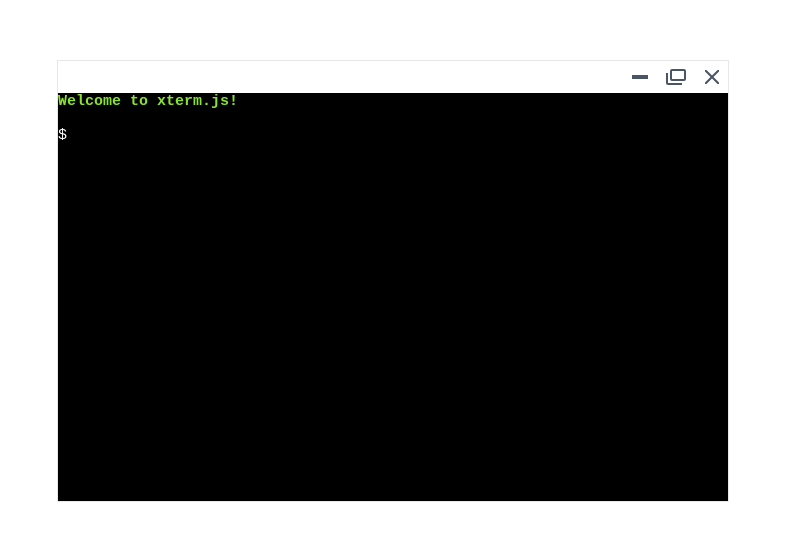
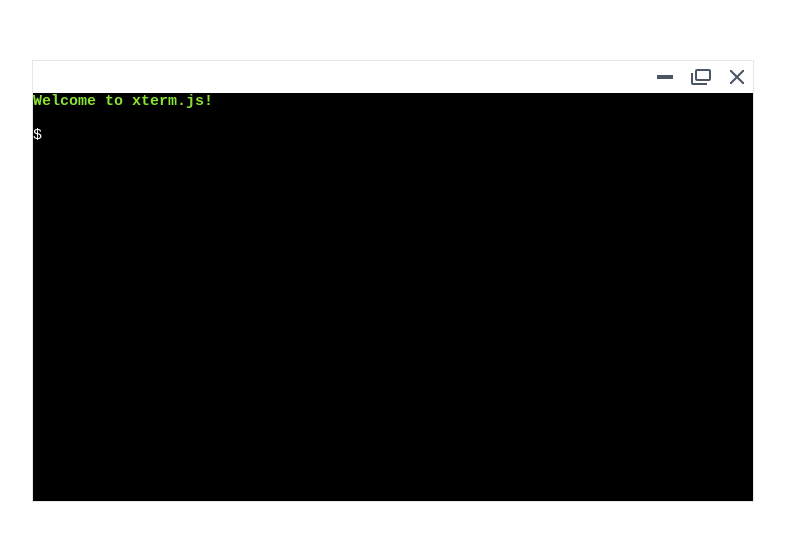
Before and after one commit to tienminhvy/playground, an Angular app: page / in a window 1280 px wide. Shown: the part 119-660 px from the top of the page, without its empty margins (247-1032 px from the left). Built offline with nearby package versions, Linux system fonts and the light colour scheme.

Commit message:
feat: fix predefined size for window wrapper

```diff
--- a/src/app/components/applications/window-wrapper/window-wrapper.css
+++ b/src/app/components/applications/window-wrapper/window-wrapper.css
@@ -4,16 +4,16 @@
     @apply min-w-2xl border border-gray-200;
 
     &.small-size {
-        @apply max-w-sm
+        @apply min-w-sm
     }
     &.medium-size {
-        @apply max-w-lg
+        @apply min-w-lg
     }
     &.large-size {
-        @apply max-w-4xl
+        @apply min-w-7xl
     }
     &.full-size {
-        @apply max-w-full
+        @apply min-w-full
     }
 
     .toolbar {
```
